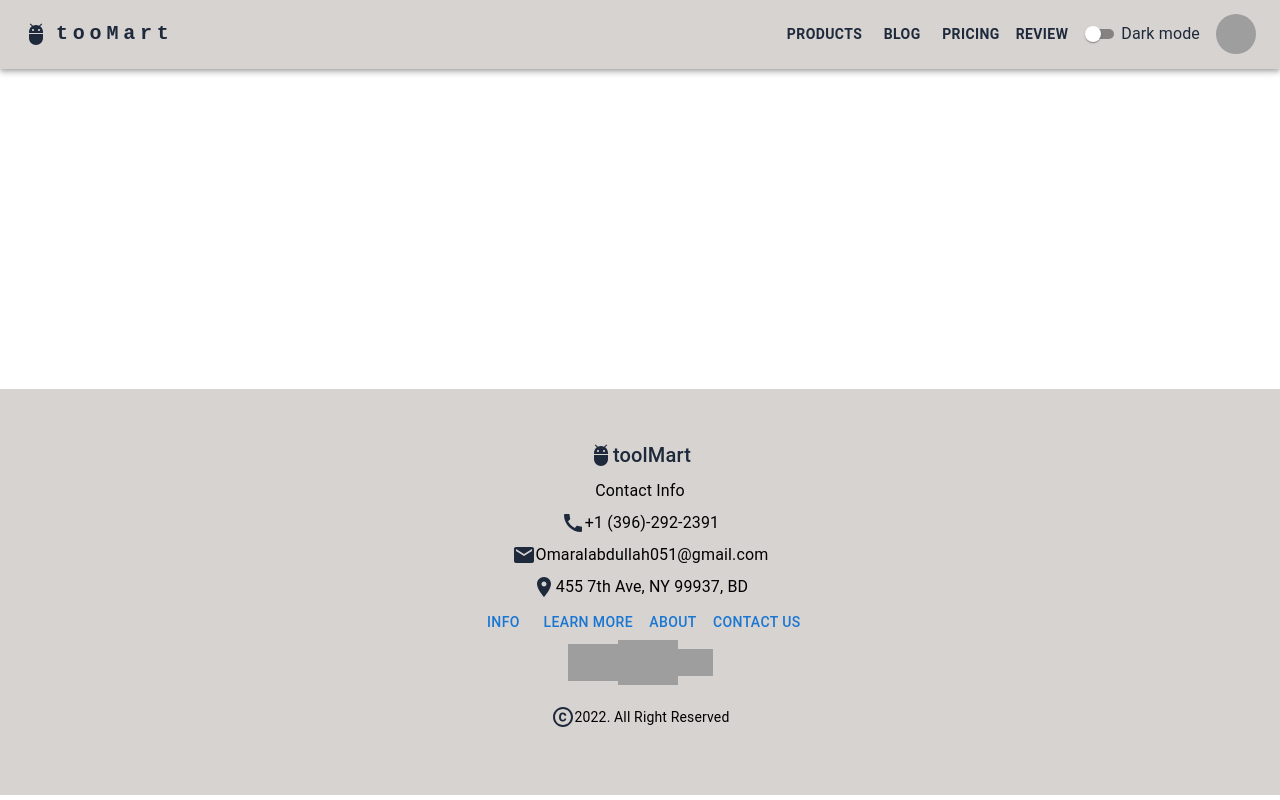
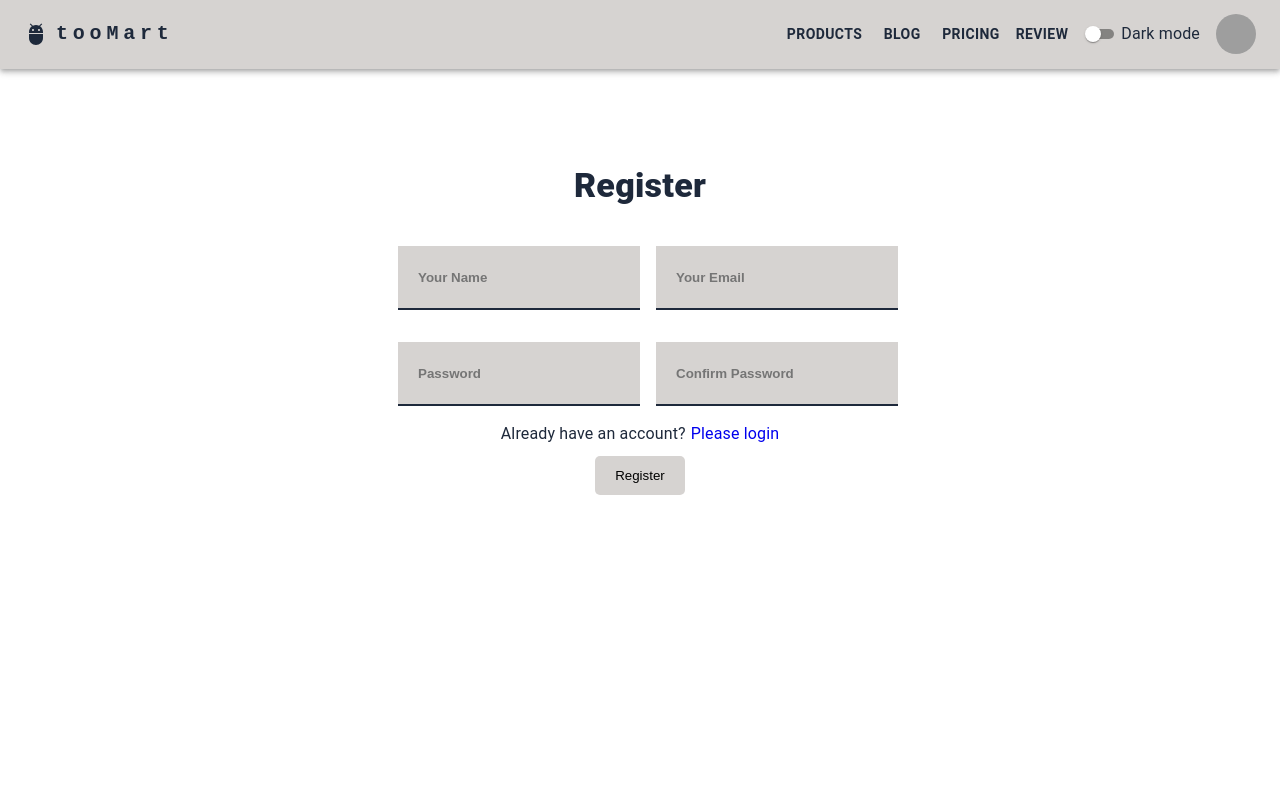
Before and after one commit to Omaralabdullah051/tool-mart, a React (Create React App) app: page /register in a window 1280 px wide. Shown: the top 800 px of the page. Built offline with nearby package versions, Linux system fonts and the light colour scheme; grey boxes are pictures that could not be loaded.

Commit message:
Register component added

```diff
--- a/src/App.tsx
+++ b/src/App.tsx
@@ -6,6 +6,7 @@ import { ContextTypes } from "./Interfaces/Interfaces";
 import { Home } from "./Pages/Home/Home";
 import { QueryClient, QueryClientProvider } from "react-query";
 import { Footer } from "./Components/Shared/Footer/Footer";
+import { Register } from "./Pages/Authentication/Register";
 
 const queryClient = new QueryClient();
 
@@ -40,6 +41,7 @@ const App = () => {
           <Routes>
             <Route path="/" element={<Home />} />
             <Route path="/home" element={<Home />} />
+            <Route path="/register" element={<Register />} />
           </Routes>
           <Footer />
         </Stack>
--- /dev/null
+++ b/src/Pages/Authentication/Register.tsx
@@ -0,0 +1,129 @@
+import { Box, Grid, Stack, TextField, Typography } from "@mui/material";
+import { useContext, useState } from "react";
+import { Link } from "react-router-dom";
+import { Context } from "../../App";
+import "./input.css";
+
+export const Register = () => {
+  const [value, setValue] = useState("");
+  const value1 = useContext(Context);
+
+  let theme;
+  if (value1?.checked) theme = "dark";
+  else theme = "light";
+
+  let backgroundColor: string;
+  let color: string;
+  let color2: string;
+  let color3: string;
+  let color4: string;
+  if (theme === "dark") {
+    backgroundColor = "#111827";
+    color = "#e11d48";
+    color2 = "#52525b";
+    color3 = "#6b7280";
+  } else {
+    backgroundColor = "#d6d3d1";
+    color = "#1e293b";
+    color2 = "#334155";
+    color3 = "#000";
+  }
+
+  return (
+    <Stack mt={12}>
+      <Typography
+        variant="h4"
+        textAlign="center"
+        sx={{ fontWeight: 800 }}
+        mb={3}
+      >
+        Register
+      </Typography>
+      <Stack direction="row" spacing={2} mx="auto" mb={2}>
+        <Grid
+          container
+          columnSpacing={2}
+          rowSpacing={2}
+          sx={{ textAlign: "center" }}
+        >
+          <Grid item xs={12} sm={6}>
+            <Box>
+              <input
+                type="text"
+                style={{
+                  backgroundColor,
+                  color: color3,
+                  borderBottom: `2px solid ${color}`,
+                }}
+                placeholder="Your Name"
+              ></input>
+            </Box>
+          </Grid>
+          <Grid item xs={12} sm={6}>
+            <Box>
+              <input
+                type="email"
+                style={{
+                  backgroundColor,
+                  color: color3,
+                  borderBottom: `2px solid ${color}`,
+                }}
+                placeholder="Your Email"
+              ></input>
+            </Box>
+          </Grid>
+        </Grid>
+      </Stack>
+      <Stack direction="row" spacing={2} mx="auto">
+        <Grid
+          container
+          columnSpacing={2}
+          rowSpacing={2}
+          sx={{ textAlign: "center" }}
+        >
+          <Grid item xs={12} sm={6}>
+            <input
+              type="password"
+              style={{
+                backgroundColor,
+                color: color3,
+                borderBottom: `2px solid ${color}`,
+              }}
+              placeholder="Password"
+            ></input>
+          </Grid>
+          <Grid item xs={12} sm={6}>
+            <input
+              type="password"
+              style={{
+                backgroundColor,
+                color: color3,
+                borderBottom: `2px solid ${color}`,
+              }}
+              placeholder="Confirm Password"
+            ></input>
+          </Grid>
+        </Grid>
+      </Stack>
+      <Typography variant="body1" textAlign="center" mt={2}>
+        Already have an account?
+        <Link style={{ textDecoration: "none", marginLeft: "5px" }} to="/login">
+          Please login
+        </Link>
+      </Typography>
+      <input
+        style={{
+          margin: "10px auto",
+          backgroundColor,
+          padding: "12px 20px",
+          borderRadius: "5px",
+          color: color3,
+          cursor: "pointer",
+          border: "none",
+        }}
+        type="submit"
+        value="Register"
+      />
+    </Stack>
+  );
+};
--- /dev/null
+++ b/src/Pages/Authentication/input.css
@@ -0,0 +1,14 @@
+input:not([type=checkbox]):not([type=submit]){
+    width: 220px;
+    height: 60px;
+    border: none;
+    /* border-bottom: 2px solid red; */
+    outline: none;
+    font-weight: 700;
+    padding-left: 20px
+}
+
+.input-container{
+    margin-top: "20px";
+    font-weight: 700;
+}
```
